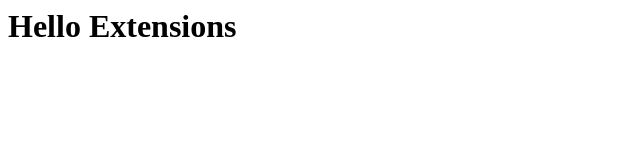
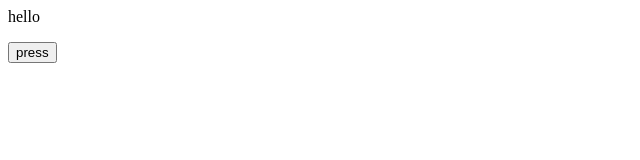
Before and after one commit to som995/som995.github.io, a plain HTML site: page index.html in a window 1280 px wide. Shown: the whole page, without its empty margins (0-640 px from the left). Drawn offline with Linux system fonts and the light colour scheme.

Commit message:
Update index.html

```diff
--- a/index.html
+++ b/index.html
@@ -1,6 +1,7 @@
 <html>
   <body>
-    <h1>Hello Extensions</h1>
     <script src="script.js"></script>
+    <p id='boo'>hello</p>
+    <button onclick='click();'>press</button>
   </body>
 </html>
```
